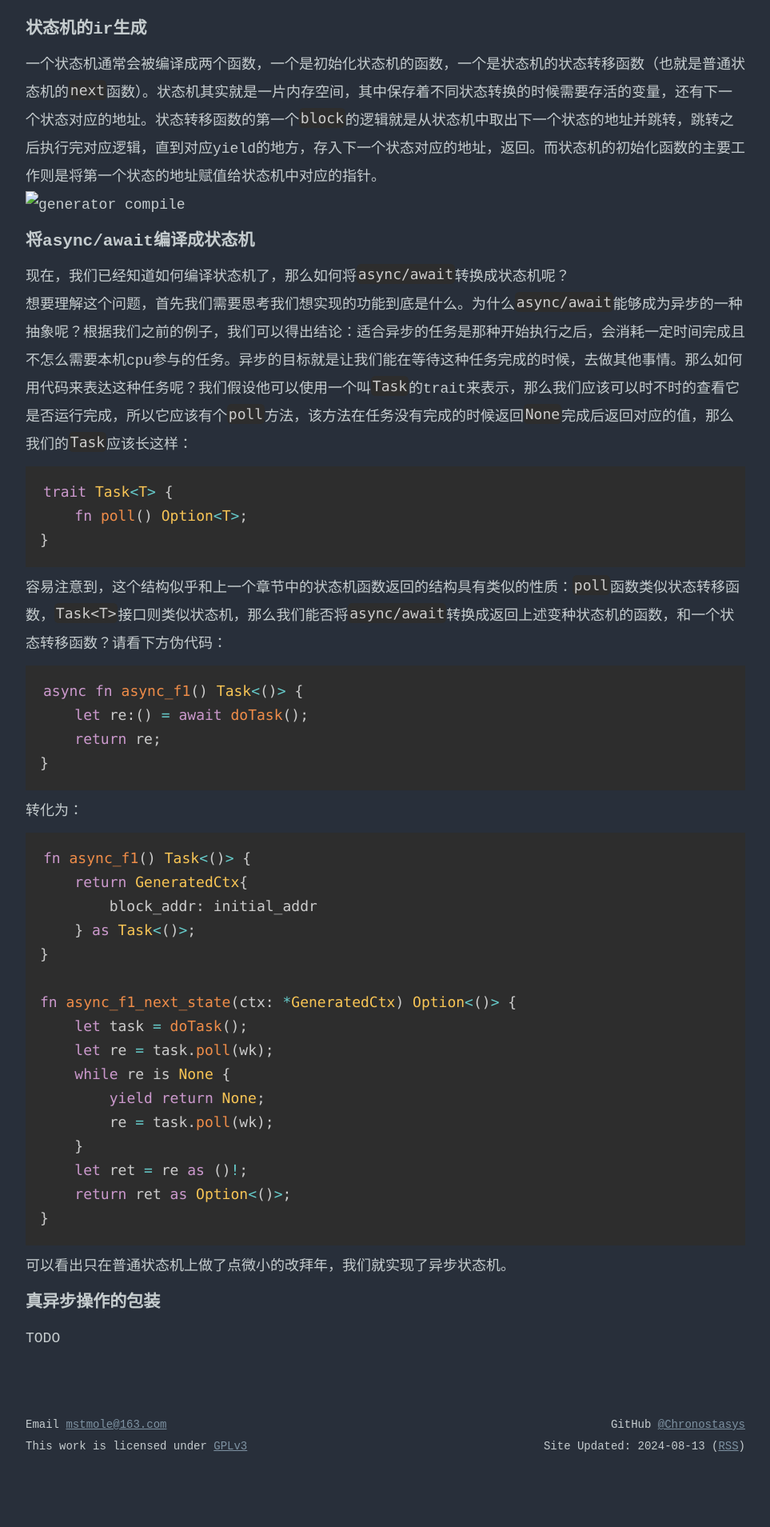
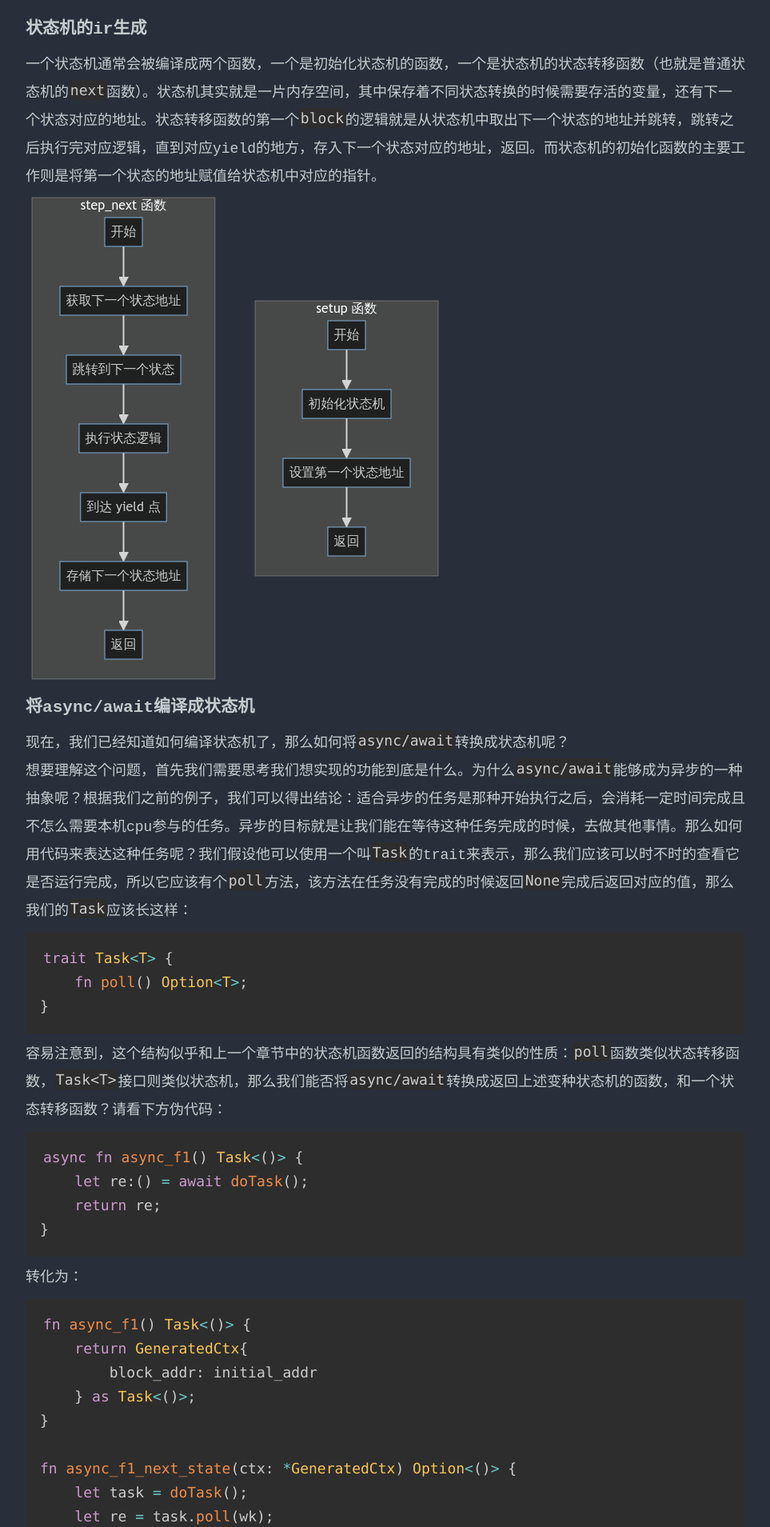
Before and after one commit to Chronostasys/chronostasys.github.io, a Jekyll site: the page built from pivot-lang/_posts/2024-08-12-Async-In-Depth-1.md, in a window 1280 px wide. Shown: the part 1715-3624 px from the top of the page at 80% size, without its empty margins (158-1121 px from the left). Built offline with Jekyll 4.4.1, drawn with Linux system fonts in a browser that asks for light colours; before the commit the page ends 3534 px from its top, so only the background shows below that.

Commit message:
fix: img link

```diff
--- a/pivot-lang/_posts/2024-08-12-Async-In-Depth-1.md
+++ b/pivot-lang/_posts/2024-08-12-Async-In-Depth-1.md
@@ -59,7 +59,7 @@ gen fn generator1() Iterator<i64> {
 
 一个状态机通常会被编译成两个函数，一个是初始化状态机的函数，一个是状态机的状态转移函数（也就是普通状态机的`next`函数）。状态机其实就是一片内存空间，其中保存着不同状态转换的时候需要存活的变量，还有下一个状态对应的地址。状态转移函数的第一个`block`的逻辑就是从状态机中取出下一个状态的地址并跳转，跳转之后执行完对应逻辑，直到对应yield的地方，存入下一个状态对应的地址，返回。而状态机的初始化函数的主要工作则是将第一个状态的地址赋值给状态机中对应的指针。
 
-![generator compile](2024-08-13-17-59-25.png)
+![generator compile](/imgs/2024-08-13-17-59-25.png)
 
 ### 将async/await编译成状态机
 
```
Also changed, not shown: imgs/2024-08-13-17-59-25.png (renamed from pivot-lang/_posts/2024-08-13-17-59-25.png).
